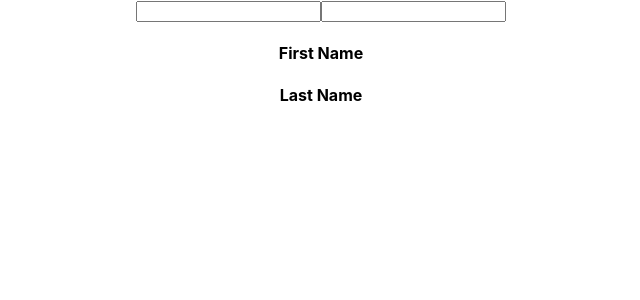
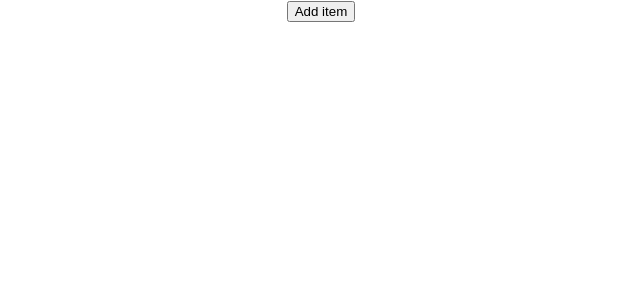
Before and after one commit to ppmaungdevv/hello-hook, a React (Create React App) app: page / in a window 1280 px wide. Shown: the top 300 px of the page, without its empty margins (319-959 px from the left). Built offline with nearby package versions, Linux system fonts and the light colour scheme.

Commit message:
hook with array state

```diff
--- a/src/App.js
+++ b/src/App.js
@@ -1,12 +1,14 @@
 import './App.css';
-import HookWithObjectState from './Components/HookWithObjectState';
+import HookWithArrayState from './Components/HookWithArrayState';
+// import HookWithObjectState from './Components/HookWithObjectState';
 // import HookCounter from './Components/HookCounter';
 // import HookWithPrevState from './Components/HookWithPrevState';
 
 function App() {
   return (
     <div className="App">
-      <HookWithObjectState/>
+      <HookWithArrayState/>
+      {/* <HookWithObjectState/> */}
       {/* <HookWithPrevState/> */}
       {/* <HookCounter/> */}
     </div>
--- /dev/null
+++ b/src/Components/HookWithArrayState.js
@@ -0,0 +1,25 @@
+import React, {useState} from 'react'
+
+function HookWithArrayState() {
+    const [items, setItems] = useState([])
+    const addItem = () => {
+        setItems([...items, {
+            id: items.length,
+            value: Math.floor(Math.random() * 10) + 1
+        }])
+    }
+  return (
+    <div>
+        <button onClick={addItem} >Add item</button>
+        <ul>
+            {
+                items.map(item => (
+                    <li key={item.id}> {item.value} </li>
+                ))
+            }
+        </ul>
+    </div>
+  )
+}
+
+export default HookWithArrayState
```
